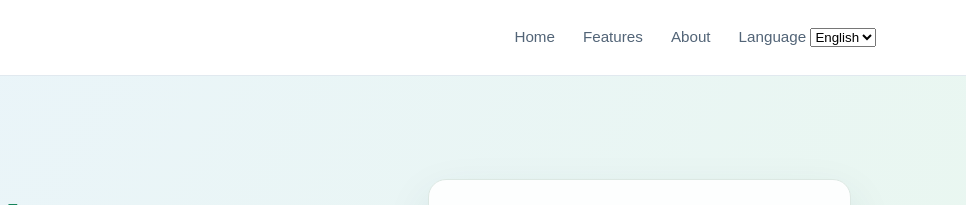
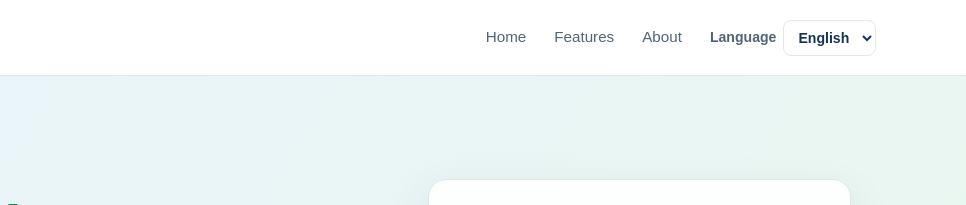
Before and after one commit to DurgaAkash/minor-1, a plain HTML site: page index.html in a window 1280 px wide. Shown: the top 205 px of the page, 314-1280 px from the left. Drawn offline with Linux system fonts and the light colour scheme.

Commit message:
Style home page language selector

```diff
--- a/css/style.css
+++ b/css/style.css
@@ -158,3 +158,10 @@ a { color: inherit; text-decoration: none; }
 .schedule-card p { margin-top: 7px; font-size: .9rem; }
 .schedule-card label { display: block; margin-top: 12px; font-size: .88rem; font-weight: 700; }
 .schedule-card textarea { width: 100%; padding: 10px; border: 1px solid var(--border); border-radius: 8px; font: inherit; }
+
+
+/* Home navigation language selector */
+.language-picker { display: inline-flex; align-items: center; gap: 7px; color: #526477; font-size: .88rem; font-weight: 700; }
+.language-picker select { max-width: 125px; padding: 8px 10px; border: 1px solid var(--border); border-radius: 8px; color: var(--navy); background: white; font: inherit; cursor: pointer; }
+.language-picker select:focus { outline: 2px solid #b8e6d0; border-color: var(--green); }
+@media (max-width: 600px) { .language-picker { justify-content: center; } }
```
